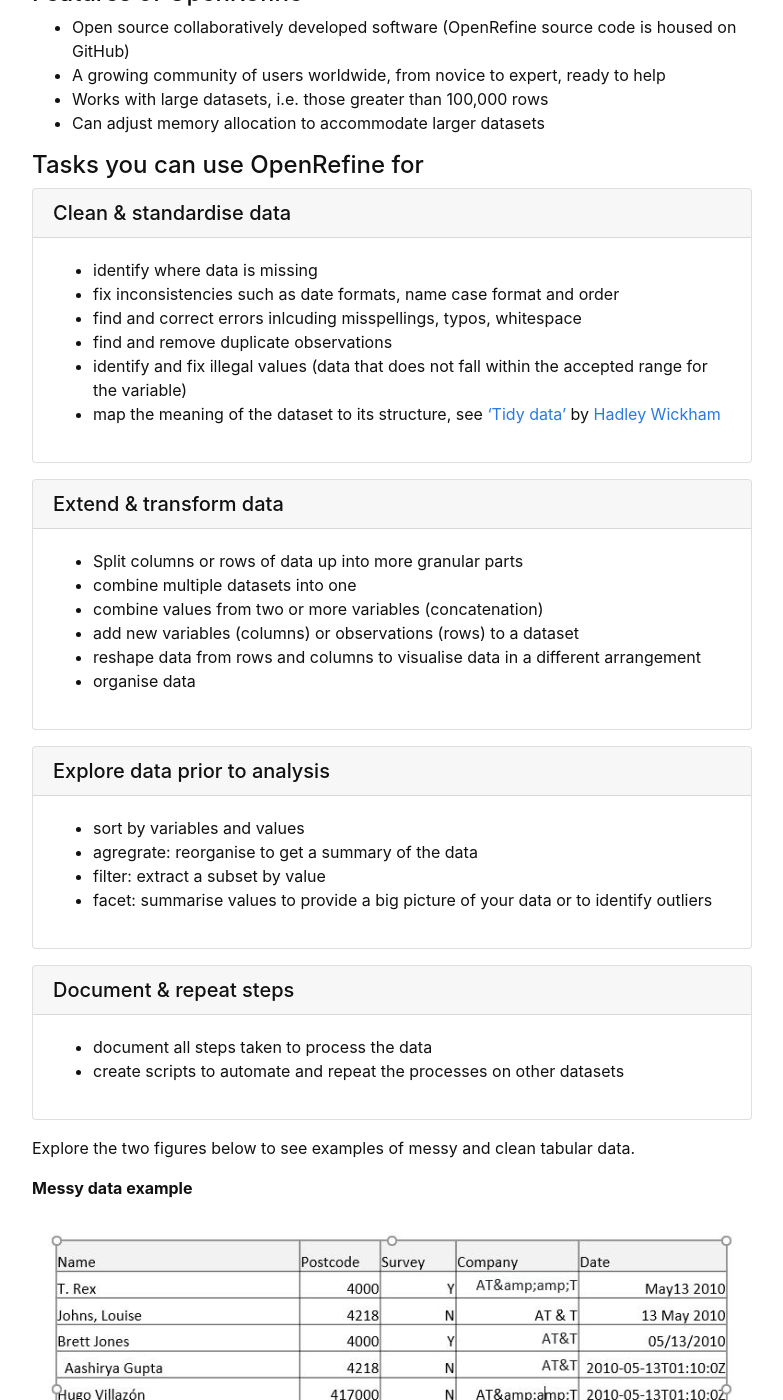
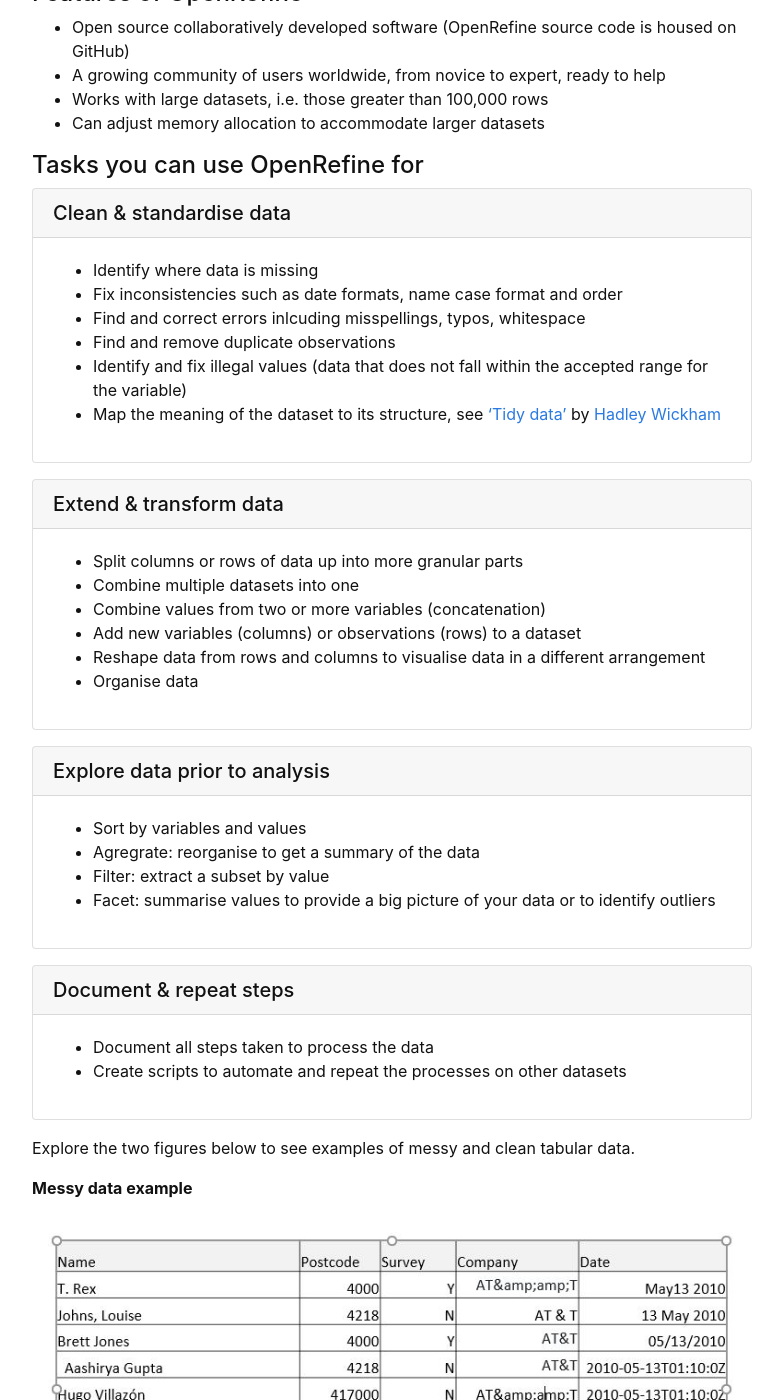
Before and after one commit to GULibrarySandbox/intro-data-wrangle, a Jekyll site: the page built from content/1-intro.md, in a window 1280 px wide and 1400 px high, scrolled down 773 px. Shown: the whole window, without its empty margins (248-1031 px from the left). Built offline with Jekyll 4.4.1, drawn with Linux system fonts in a browser that asks for light colours.

```diff
--- a/content/1-intro.md
+++ b/content/1-intro.md
@@ -22,30 +22,30 @@ It runs inside your Web browser, but no internet connection is needed to use it,
 #### Tasks you can use OpenRefine for
 
 {% capture text %}
-- identify where data is missing
-- fix inconsistencies such as date formats, name case format and order
-- find and correct errors inlcuding misspellings, typos, whitespace
-- find and remove duplicate observations
-- identify and fix illegal values (data that does not fall within the accepted range for the variable)
-- map the meaning of the dataset to its structure, see ['Tidy data'](https://cran.r-project.org/web/packages/tidyr/vignettes/tidy-data.html) by [Hadley Wickham](http://hadley.nz/){% endcapture %} {% include card.md header="Clean & standardise data" text=text %}
+- Identify where data is missing
+- Fix inconsistencies such as date formats, name case format and order
+- Find and correct errors inlcuding misspellings, typos, whitespace
+- Find and remove duplicate observations
+- Identify and fix illegal values (data that does not fall within the accepted range for the variable)
+- Map the meaning of the dataset to its structure, see ['Tidy data'](https://cran.r-project.org/web/packages/tidyr/vignettes/tidy-data.html) by [Hadley Wickham](http://hadley.nz/){% endcapture %} {% include card.md header="Clean & standardise data" text=text %}
 
 {% capture text %}
 - Split columns or rows of data up into more granular parts
-- combine multiple datasets into one
-- combine values from two or more variables (concatenation)
-- add new variables (columns) or observations (rows) to a dataset
-- reshape data from rows and columns to visualise data in a different arrangement
-- organise data{% endcapture %} {% include card.md header="Extend & transform data" text=text %}
+- Combine multiple datasets into one
+- Combine values from two or more variables (concatenation)
+- Add new variables (columns) or observations (rows) to a dataset
+- Reshape data from rows and columns to visualise data in a different arrangement
+- Organise data{% endcapture %} {% include card.md header="Extend & transform data" text=text %}
 
 {% capture text %}
-- sort by variables and values
-- agregrate: reorganise to get a summary of the data
-- filter: extract a subset by value
-- facet: summarise values to provide a big picture of your data or to identify outliers{% endcapture %} {% include card.md header="Explore data prior to analysis" text=text %}
+- Sort by variables and values
+- Agregrate: reorganise to get a summary of the data
+- Filter: extract a subset by value
+- Facet: summarise values to provide a big picture of your data or to identify outliers{% endcapture %} {% include card.md header="Explore data prior to analysis" text=text %}
 
 {% capture text %}
-- document all steps taken to process the data
-- create scripts to automate and repeat the processes on other datasets{% endcapture %} {% include card.md header="Document & repeat steps" text=text %}
+- Document all steps taken to process the data
+- Create scripts to automate and repeat the processes on other datasets{% endcapture %} {% include card.md header="Document & repeat steps" text=text %}
 
 Explore the two figures below to see examples of messy and clean tabular data.
 
```
